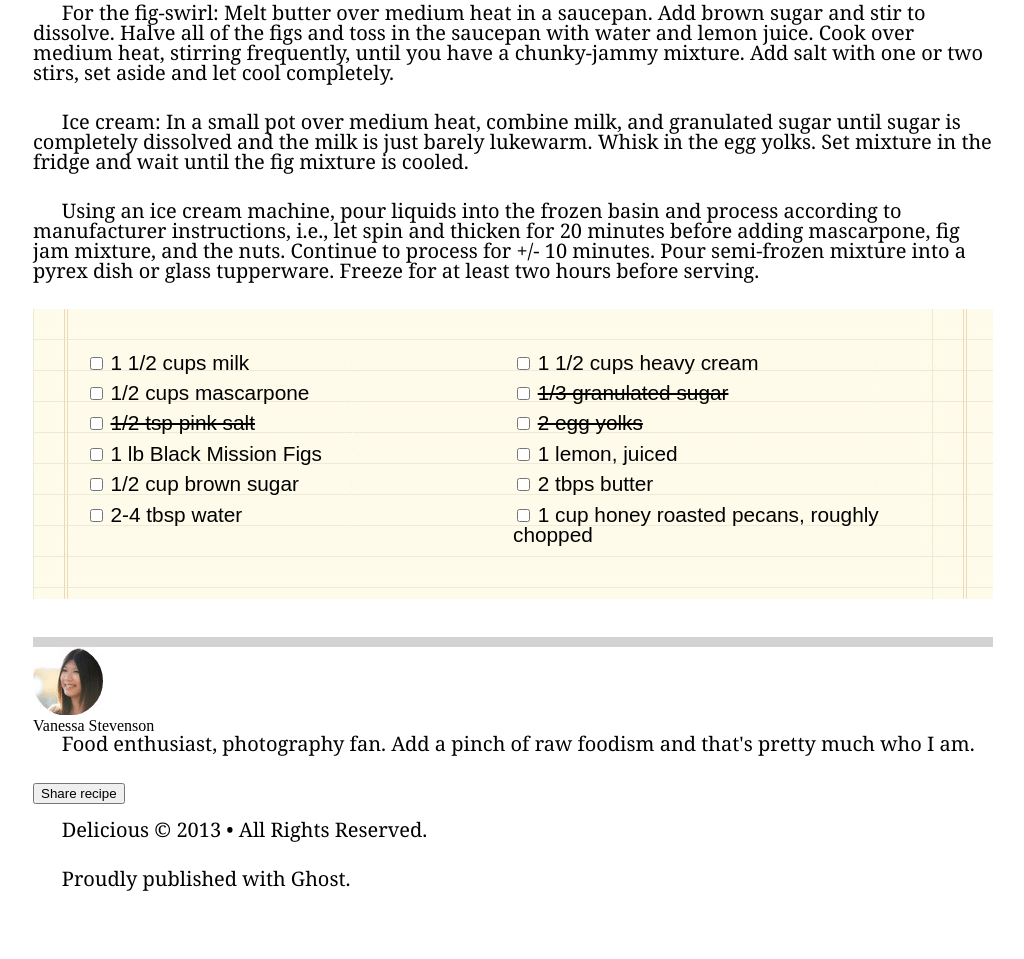
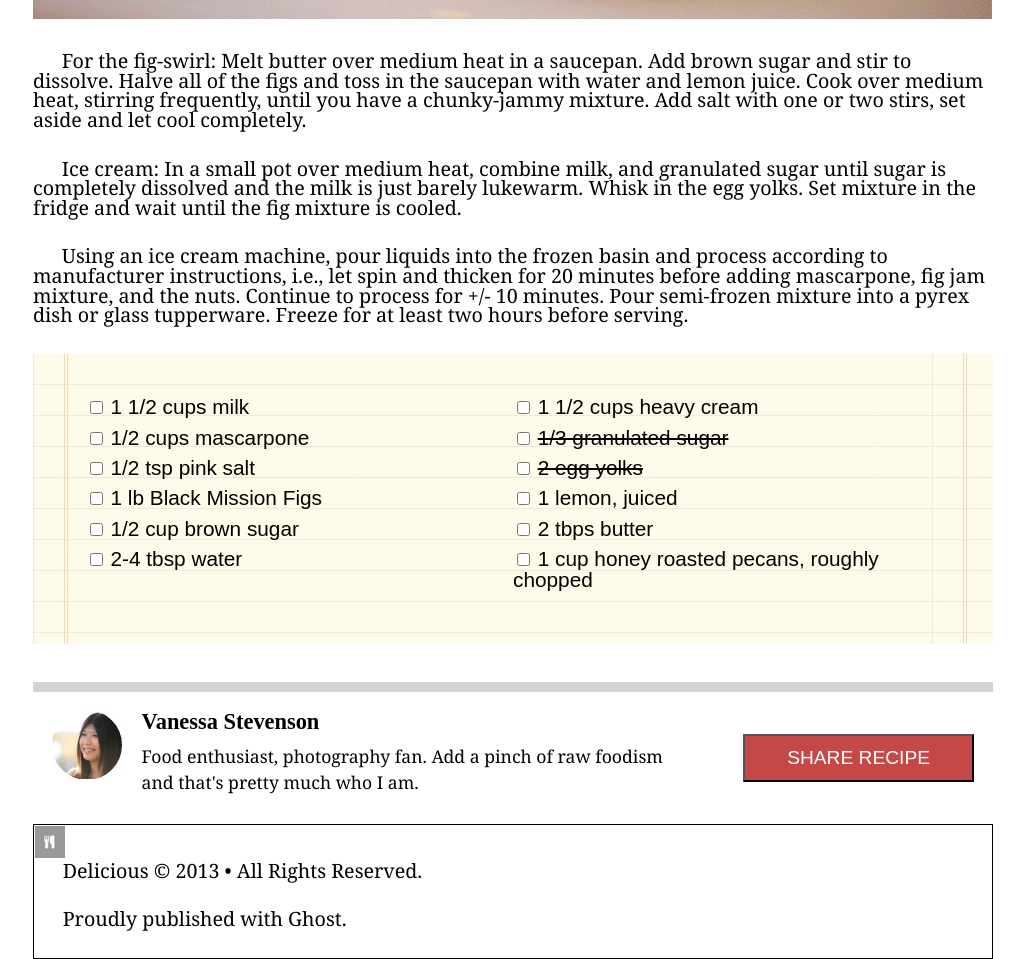
Before and after one commit to joanna-cf/301-chocolate-pizza, a plain HTML site: page index.html in a window 1280 px wide. Shown: the part 858-1817 px from the top of the page, without its empty margins (127-1151 px from the left). Before the commit the page ends 1776 px from the top, so only its background shows below. Drawn offline with Linux system fonts and the light colour scheme.

Commit message:
styled author section in style.css

```diff
--- a/index.html
+++ b/index.html
@@ -83,7 +83,6 @@
         </li>
       </ul>
     </section>
-    <!-- border -->
     <section id="author">
       <img src="assets/van-pic.png" alt="author picture">
       <h3>Vanessa Stevenson</h3>
@@ -92,7 +91,7 @@
     </section>
   </main>
   <footer>
-    <img src="img/small-logo.png" alt="">
+    <img src="assets/small-logo.png" alt="">
     <p>Delicious © 2013 • All Rights Reserved.</p>
     <p>Proudly published with Ghost.</p>
   </footer>
--- a/style.css
+++ b/style.css
@@ -10,6 +10,7 @@ body {
 header {
   width: 100%;
   height: 70px;
+  margin-top: 5%;
   border-bottom: 10px solid lightgray;
 }
 
@@ -80,7 +81,7 @@ h5:nth-child(3) {
 p {
   margin-bottom: 3%;
   font-family: Cambria, Cochin, Georgia, Times, 'Times New Roman', serif;
-  font-size: 1.25em;
+  font-size: 1.23em;
   text-indent: 3%;
 }
 
@@ -103,7 +104,11 @@ ul {
   margin-left: 5%;
 }
 
-#col-2 > li:nth-child(2), li:nth-child(3) {
+#col-2 > li:nth-child(2) {
+  text-decoration: line-through;
+}
+
+#col-2 > li:nth-child(3) {
   text-decoration: line-through;
 }
 
@@ -117,4 +122,43 @@ li {
 
 #author {
   border-top: 10px solid lightgray;
+  padding: 2%;
+  height: 30%;
+  overflow: hidden;
 }
+#author > img {
+  float: left;
+}
+
+#author > h3 {
+  float: left;
+  font-weight: bolder;
+  font-family: serif;
+  font-size: 1.4em;
+  margin-left:2%;
+  width: 90%;
+}
+
+#author > p {
+  float: left;
+  text-indent: 0;
+  margin: 1% 5% 1% 2%;
+  width: 60%;
+  font-size: 1.1em;
+  line-height: 1.5em;
+}
+
+button {
+  width: 25%;
+  height: 48px;
+  float: right;
+  text-transform: uppercase;
+  font-size: 1.2em;
+  background-color: rgb(197, 72, 72);
+  color: white;
+}
+
+footer {
+  display: block;
+  border: 1px solid black;
+}
```
